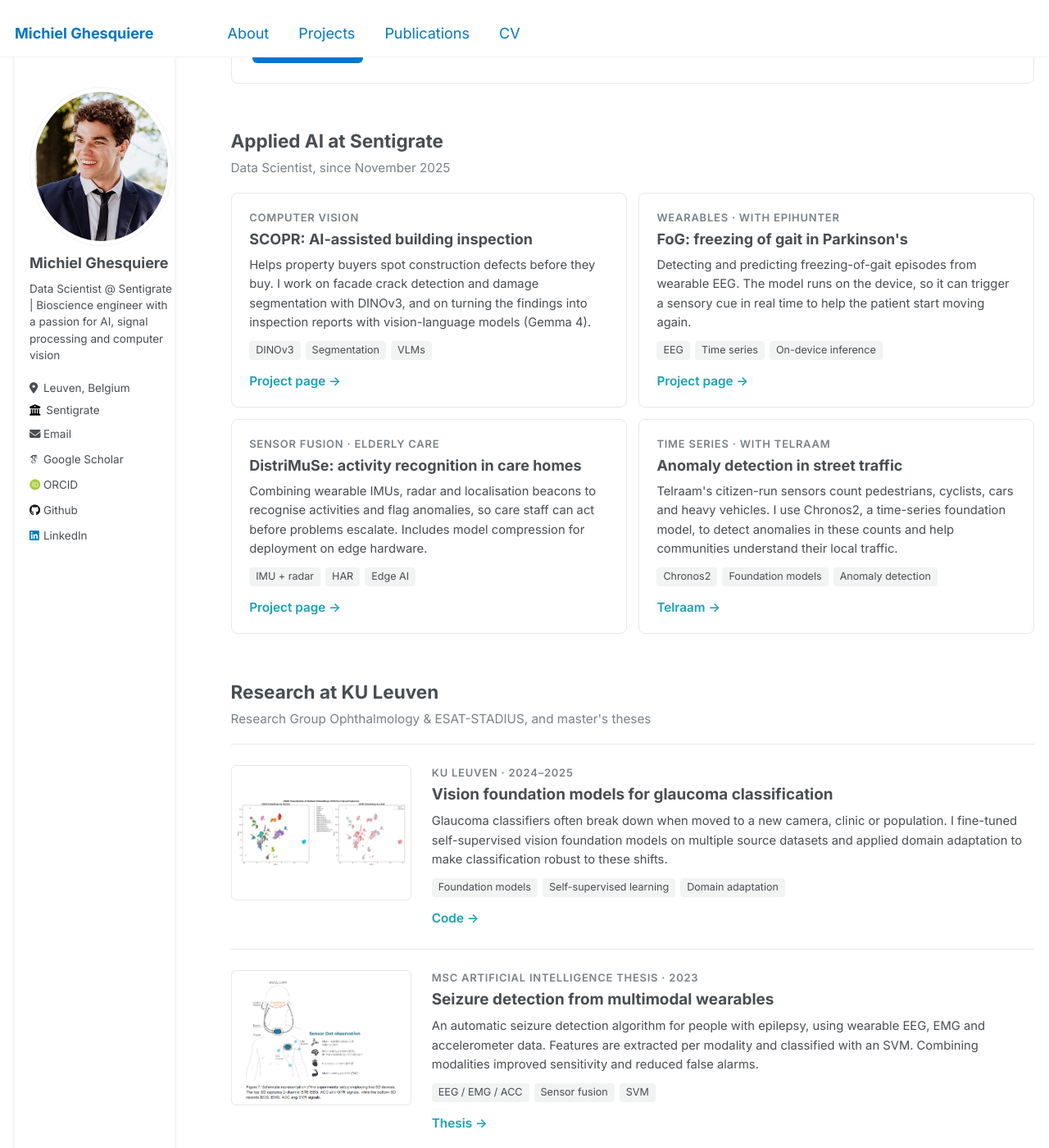
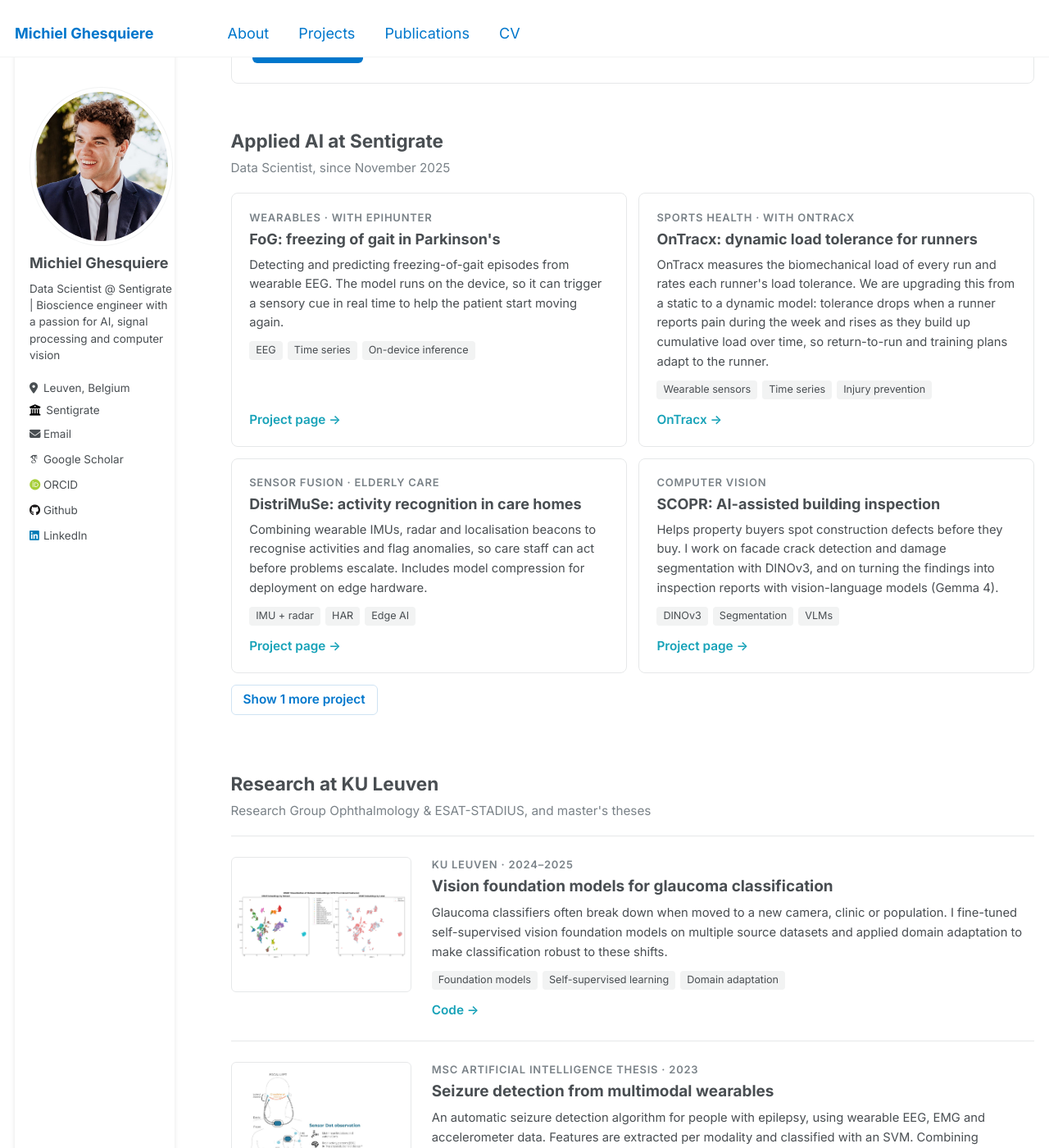
Before and after one commit to MichielGhesquiere/MichielGhesquiere.github.io, a Jekyll site: the page built from _pages/projects.md, in a window 1280 px wide and 1400 px high, scrolled down 1002 px. Shown: the whole window at 82% size. Built offline with Jekyll 4.4.1, drawn with Linux system fonts in a browser that asks for light colours; some web fonts are replaced.

Commit message:
Rewrite about page around interests; add OnTracx and data-driven Sentigrate project list with show-more toggle
Co-Authored-By: Claude Opus 5.5 <noreply@anthropic.com>

```diff
--- /dev/null
+++ b/_data/sentigrate_projects.yml
@@ -0,0 +1,44 @@
+# Sentigrate projects shown on /projects/.
+# Order = display order. Projects with `featured: true` are always visible;
+# the rest are revealed with the "Show more" toggle.
+# To add a project, copy an entry and fill in the fields.
+
+- title: "FoG: freezing of gait in Parkinson's"
+  meta: "Wearables · with Epihunter"
+  text: "Detecting and predicting freezing-of-gait episodes from wearable EEG. The model runs on the device, so it can trigger a sensory cue in real time to help the patient start moving again."
+  tags: ["EEG", "Time series", "On-device inference"]
+  link: "https://www.sentigrate.com/fog/"
+  link_text: "Project page"
+  featured: true
+
+- title: "OnTracx: dynamic load tolerance for runners"
+  meta: "Sports health · with OnTracx"
+  text: "OnTracx measures the biomechanical load of every run and rates each runner's load tolerance. We are upgrading this from a static to a dynamic model: tolerance drops when a runner reports pain during the week and rises as they build up cumulative load over time, so return-to-run and training plans adapt to the runner."
+  tags: ["Wearable sensors", "Time series", "Injury prevention"]
+  link: "https://www.ontracx.com/"
+  link_text: "OnTracx"
+  featured: true
+
+- title: "DistriMuSe: activity recognition in care homes"
+  meta: "Sensor fusion · elderly care"
+  text: "Combining wearable IMUs, radar and localisation beacons to recognise activities and flag anomalies, so care staff can act before problems escalate. Includes model compression for deployment on edge hardware."
+  tags: ["IMU + radar", "HAR", "Edge AI"]
+  link: "https://www.sentigrate.com/distrimuse/"
+  link_text: "Project page"
+  featured: true
+
+- title: "SCOPR: AI-assisted building inspection"
+  meta: "Computer vision"
+  text: "Helps property buyers spot construction defects before they buy. I work on facade crack detection and damage segmentation with DINOv3, and on turning the findings into inspection reports with vision-language models (Gemma 4)."
+  tags: ["DINOv3", "Segmentation", "VLMs"]
+  link: "https://www.sentigrate.com/scopr/"
+  link_text: "Project page"
+  featured: true
+
+- title: "Anomaly detection in street traffic"
+  meta: "Time series · with Telraam"
+  text: "Telraam's citizen-run sensors count pedestrians, cyclists, cars and heavy vehicles. I use Chronos2, a time-series foundation model, to detect anomalies in these counts and help communities understand their local traffic."
+  tags: ["Chronos2", "Foundation models", "Anomaly detection"]
+  link: "https://telraam.net"
+  link_text: "Telraam"
+  featured: false
--- /dev/null
+++ b/_includes/project-card.html
@@ -0,0 +1 @@
+<div class="pj-card"><p class="pj-meta">{{ include.p.meta }}</p><h3 class="pj-title">{{ include.p.title }}</h3><p class="pj-text">{{ include.p.text }}</p><ul class="pj-tags">{% for t in include.p.tags %}<li>{{ t }}</li>{% endfor %}</ul><p class="pj-links"><a href="{{ include.p.link }}">{{ include.p.link_text }} →</a></p></div>
--- a/_pages/projects.md
+++ b/_pages/projects.md
@@ -35,6 +35,13 @@ author_profile: true
   .pj-card .pj-text, .pj-row .pj-text { font-size: 0.82em; }
   .pj-row .pj-title { font-size: 1.05em; }
 
+  .pj-more { margin-top: 14px; }
+  .pj-more > summary { list-style: none; cursor: pointer; display: inline-block; font-size: 0.85em; font-weight: 600; color: #0077cc; border: 1px solid #cfe3f3; border-radius: 6px; padding: 6px 14px; margin-bottom: 14px; }
+  .pj-more > summary::-webkit-details-marker { display: none; }
+  .pj-more > summary:hover { background: #e6f1fa; }
+  .pj-more > summary .pj-more-close, .pj-more[open] > summary .pj-more-open { display: none; }
+  .pj-more[open] > summary .pj-more-close { display: inline; }
+
   /* list with thumbnail (research) */
   .pj-row { display: grid; grid-template-columns: 220px 1fr; gap: 1.4em; padding: 1.4em 0; border-top: 1px solid #e6e8e9; }
   .pj-row:last-of-type { border-bottom: 1px solid #e6e8e9; }
@@ -70,36 +77,19 @@ author_profile: true
 <h2 class="pj-section">Applied AI at Sentigrate</h2>
 <p class="pj-section-sub">Data Scientist, since November 2025</p>
 
+{%- assign sg = site.data.sentigrate_projects -%}
+{%- assign sg_more = sg | where_exp: "p", "p.featured != true" -%}
 <div class="pj-grid">
-  <div class="pj-card">
-    <p class="pj-meta">Computer vision</p>
-    <h3 class="pj-title">SCOPR: AI-assisted building inspection</h3>
-    <p class="pj-text">Helps property buyers spot construction defects before they buy. I work on facade crack detection and damage segmentation with DINOv3, and on turning the findings into inspection reports with vision-language models (Gemma 4).</p>
-    <ul class="pj-tags"><li>DINOv3</li><li>Segmentation</li><li>VLMs</li></ul>
-    <p class="pj-links"><a href="https://www.sentigrate.com/scopr/">Project page →</a></p>
-  </div>
-  <div class="pj-card">
-    <p class="pj-meta">Wearables · with Epihunter</p>
-    <h3 class="pj-title">FoG: freezing of gait in Parkinson's</h3>
-    <p class="pj-text">Detecting and predicting freezing-of-gait episodes from wearable EEG. The model runs on the device, so it can trigger a sensory cue in real time to help the patient start moving again.</p>
-    <ul class="pj-tags"><li>EEG</li><li>Time series</li><li>On-device inference</li></ul>
-    <p class="pj-links"><a href="https://www.sentigrate.com/fog/">Project page →</a></p>
-  </div>
-  <div class="pj-card">
-    <p class="pj-meta">Sensor fusion · elderly care</p>
-    <h3 class="pj-title">DistriMuSe: activity recognition in care homes</h3>
-    <p class="pj-text">Combining wearable IMUs, radar and localisation beacons to recognise activities and flag anomalies, so care staff can act before problems escalate. Includes model compression for deployment on edge hardware.</p>
-    <ul class="pj-tags"><li>IMU + radar</li><li>HAR</li><li>Edge AI</li></ul>
-    <p class="pj-links"><a href="https://www.sentigrate.com/distrimuse/">Project page →</a></p>
-  </div>
-  <div class="pj-card">
-    <p class="pj-meta">Time series · with Telraam</p>
-    <h3 class="pj-title">Anomaly detection in street traffic</h3>
-    <p class="pj-text">Telraam's citizen-run sensors count pedestrians, cyclists, cars and heavy vehicles. I use Chronos2, a time-series foundation model, to detect anomalies in these counts and help communities understand their local traffic.</p>
-    <ul class="pj-tags"><li>Chronos2</li><li>Foundation models</li><li>Anomaly detection</li></ul>
-    <p class="pj-links"><a href="https://telraam.net">Telraam →</a></p>
-  </div>
+{%- for p in sg -%}{%- if p.featured -%}{%- include project-card.html p=p -%}{%- endif -%}{%- endfor -%}
 </div>
+{%- if sg_more.size > 0 %}
+<details class="pj-more">
+<summary><span class="pj-more-open">Show {{ sg_more.size }} more project{% if sg_more.size > 1 %}s{% endif %}</span><span class="pj-more-close">Show fewer</span></summary>
+<div class="pj-grid">
+{%- for p in sg_more -%}{%- include project-card.html p=p -%}{%- endfor -%}
+</div>
+</details>
+{%- endif %}
 
 <h2 class="pj-section">Research at KU Leuven</h2>
 <p class="pj-section-sub">Research Group Ophthalmology &amp; ESAT-STADIUS, and master's theses</p>
```
Also changed, not shown: _pages/about.md (+11 -6 lines).
